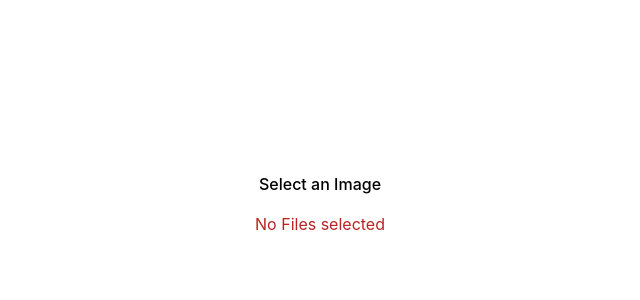
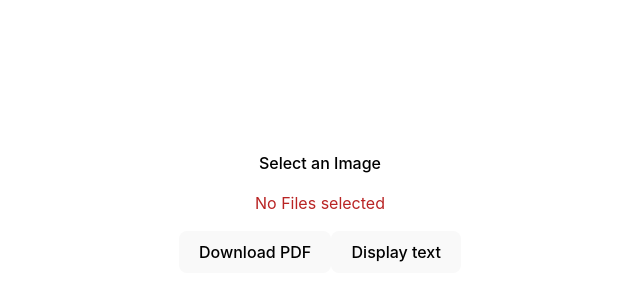
Before and after one commit to danugarri/react-ocr, a React (Vite) app: page / in a window 1280 px wide. Shown: the part 188-488 px from the top of the page, without its empty margins (320-960 px from the left). Built offline with nearby package versions, Linux system fonts and the light colour scheme.

Commit message:
basic pdf generator

```diff
--- a/src/components/OCR/OCR.tsx
+++ b/src/components/OCR/OCR.tsx
@@ -1,17 +1,24 @@
-import React from 'react';
+import React, { useState } from 'react';
 import { OCRProps } from './OCR.types';
 import { useOCRHandler } from './hooks/useOCRHandler';
 import ProgressBar from '../ProgressBar/ProgressBar';
 import AlertDialog from '../Dialog/Dialog';
+import { generatePDF } from '../PdfGenerator/pdfGenerator';
 
 export const OCR: React.FC<OCRProps> = ({ selectedImage, resetSelectedImage }) => {
   const { error, isLoading, text, progress } = useOCRHandler(selectedImage);
-
+  const [displayText, setDisplayText] = useState(false);
   if (isLoading) {
     return <ProgressBar OCRProgress={progress} />;
   } else if (error) {
     return <AlertDialog error={error} resetSelectedImage={resetSelectedImage} />;
   } else {
-    return <>{text}</>;
+    return (
+      <>
+        <button onClick={() => generatePDF(text)}>Download PDF</button>
+        <button onClick={() => setDisplayText(!displayText)}>Display text</button>
+        {displayText && <p>{text}</p>}
+      </>
+    );
   }
 };
--- a/src/components/OCR/hooks/useOCRHandler.ts
+++ b/src/components/OCR/hooks/useOCRHandler.ts
@@ -2,7 +2,6 @@ import Tesseract from 'tesseract.js';
 import { useEffect, useState } from 'react';
 import { RecognizeConfigType } from '../OCR.types';
 import { OCRStatus } from '../OCR.consts';
-import { generatePDF } from '../../PdfGenerator/pdfGenerator';
 
 export const useOCRHandler = (selectedImage: File | null) => {
   const [text, setText] = useState<string>();
@@ -45,7 +44,6 @@ export const useOCRHandler = (selectedImage: File | null) => {
       if (text) {
         console.log(text);
         setText(text);
-        generatePDF(text);
         setIsLoading(false);
         setProgress(0);
       }
--- a/src/components/PdfGenerator/pdfGenerator.ts
+++ b/src/components/PdfGenerator/pdfGenerator.ts
@@ -1,7 +1,10 @@
 import jsPDF from 'jspdf';
 
-export const generatePDF = (text: string) => {
-  const doc = new jsPDF();
-  doc.text(text, 10, 10);
-  doc.save('OcrPDF.pdf');
+export const generatePDF = (text: string | undefined) => {
+  if (text) {
+    const doc = new jsPDF();
+    doc.setFont('times', 'italic');
+    doc.text(text, 10, 10);
+    doc.save('OcrPDF.pdf');
+  }
 };
--- a/tsconfig.node.json
+++ b/tsconfig.node.json
@@ -4,7 +4,11 @@
     "skipLibCheck": true,
     "module": "ESNext",
     "moduleResolution": "bundler",
-    "allowSyntheticDefaultImports": true
+    "allowSyntheticDefaultImports": true,
+    "baseUrl": "./",
+    "paths": {
+      "@/*": ["src/*"]
+    }
   },
   "include": ["vite.config.ts"]
 }
```
